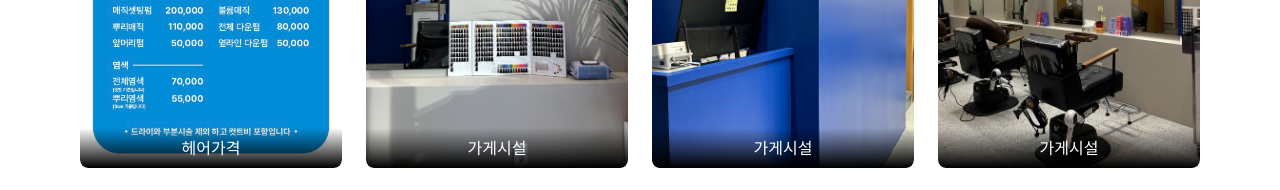
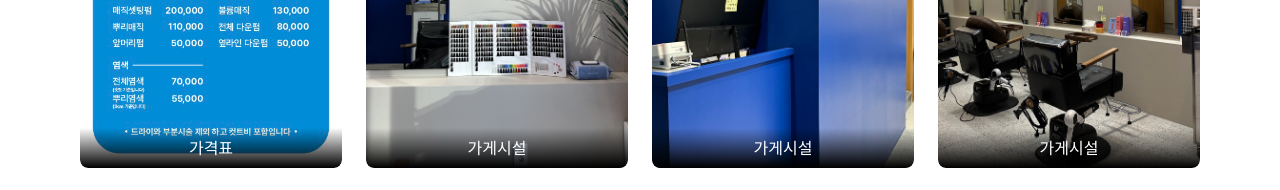
Before and after one commit to sikkkkkw/Hair_V-React, a React (Create React App) app: page / in a window 1280 px wide. Shown: the part 1640-1830 px from the top of the page. Built offline with nearby package versions, Linux system fonts and the light colour scheme.

Commit message:
가격표

```diff
--- a/src/components/Hairimg.jsx
+++ b/src/components/Hairimg.jsx
@@ -26,7 +26,7 @@ import image24 from '../img/파마.jfif'; // 로컬 이미지 경로
 import { FaSearch, FaTimes } from 'react-icons/fa'; // 검색 및 초기화 아이콘
 
 const images = [
-  { src: image1, title: '헤어가격' },
+  { src: image1, title: '가격표' },
   { src: image2, title: '가게시설' },
   { src: image3, title: '가게시설' },
   { src: image4, title: '가게시설' },
```
